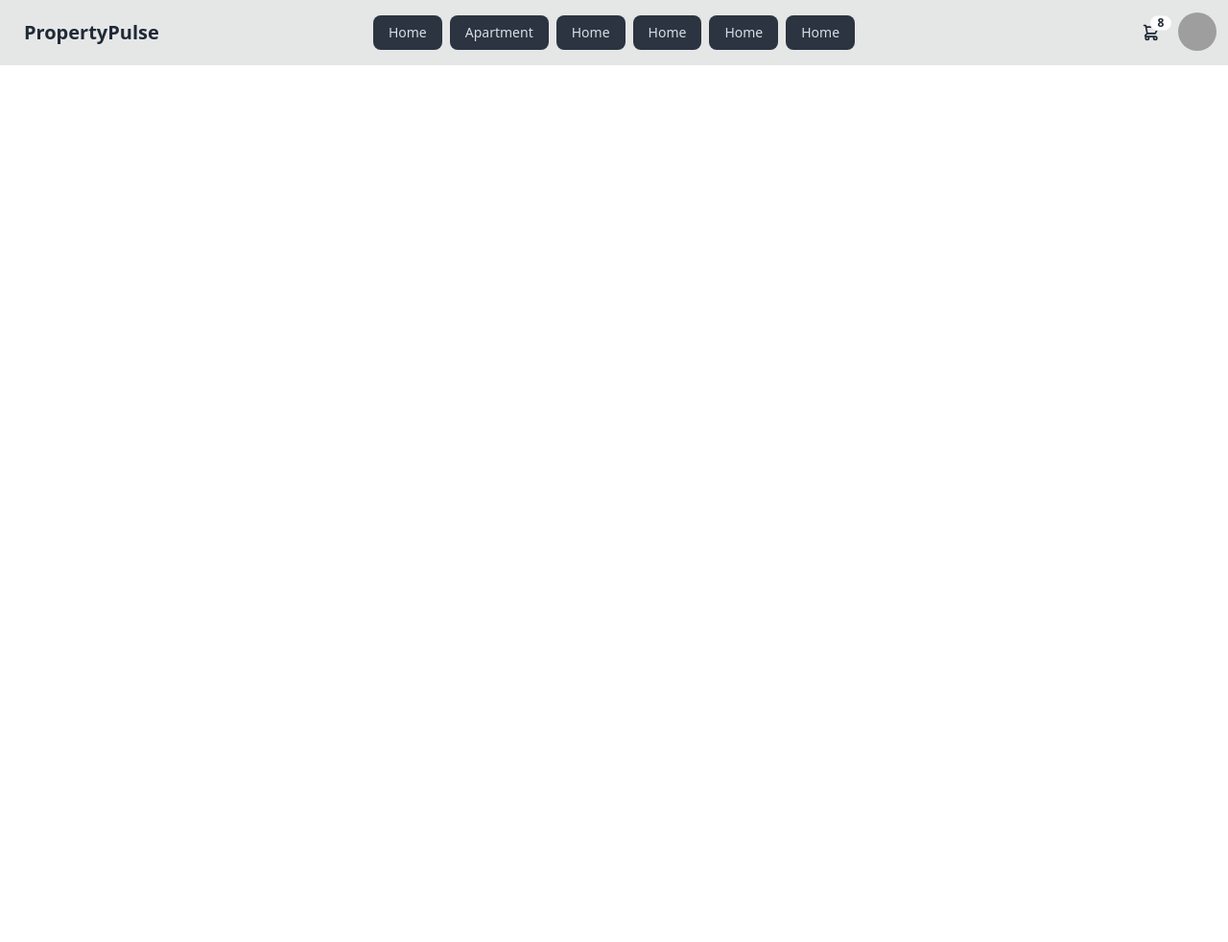
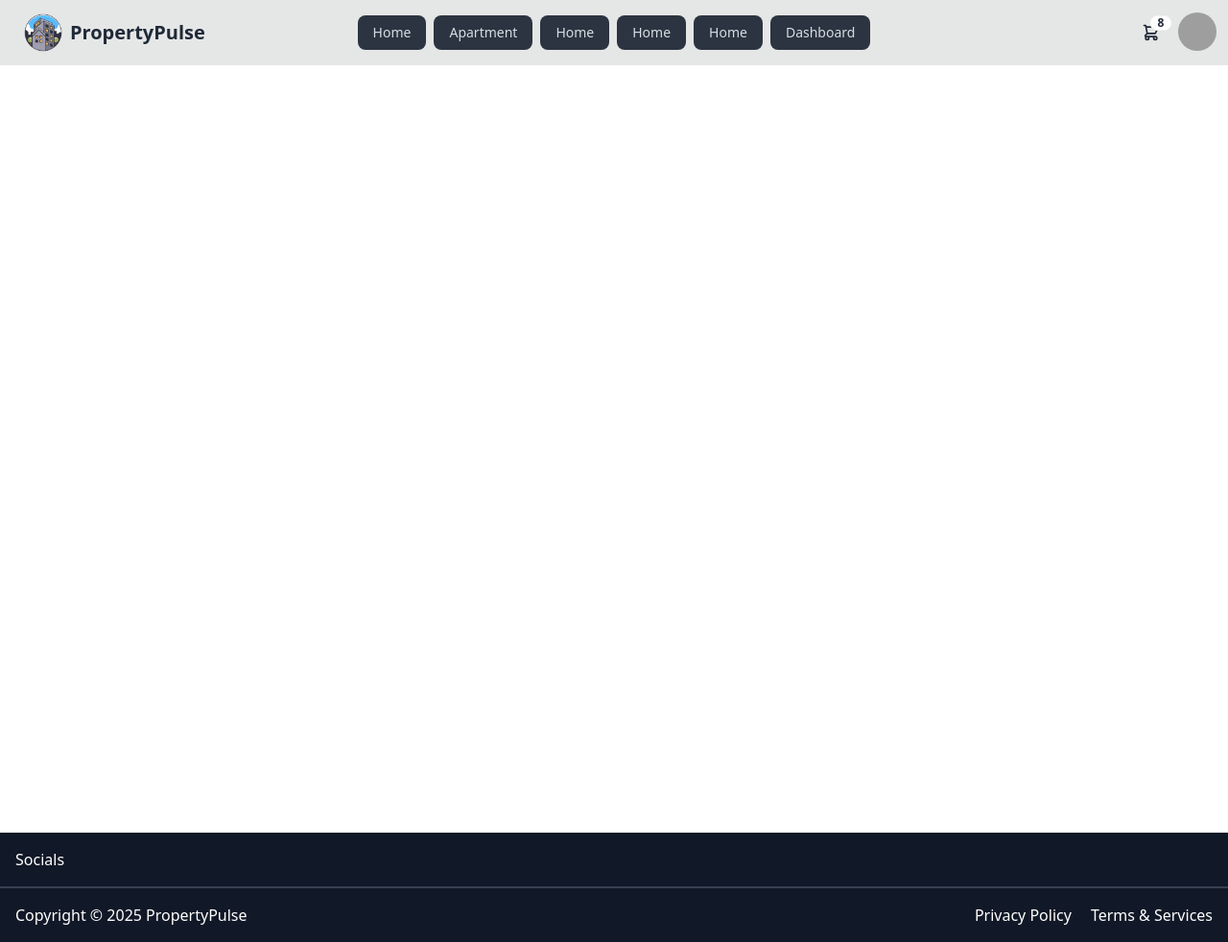
Before and after one commit to rohan26ir/Property-Pulse, a React (Vite) app: page / in a window 1280 px wide. Shown: the whole page at 96% size. Before the commit the page ends 800 px from the top, so only its background shows below. Built offline with nearby package versions, Linux system fonts and the light colour scheme; grey boxes are pictures that could not be loaded.

Commit message:
Add nav bar

```diff
--- a/src/layouts/Mainlayout/Mainlayout.jsx
+++ b/src/layouts/Mainlayout/Mainlayout.jsx
@@ -9,7 +9,7 @@ const Mainlayout = () => {
       <header>
         <Navbar></Navbar>
       </header>
-      <main className='w-11/12 mx-auto'>
+      <main className='w-11/12 mx-auto h-screen'>
         <Outlet></Outlet>
       </main>
       <footer>
--- a/src/shared/Footer/Footer.jsx
+++ b/src/shared/Footer/Footer.jsx
@@ -2,8 +2,34 @@ import React from 'react';
 
 const Footer = () => {
   return (
-    <div>
+    <div className='bg-gray-900 text-white'>
+      <div className=' flex  px-4 py-4'>
+        <div></div>
+        <div></div>
+        <div>
+          <h2>Socials</h2>
+          <div className='flex flex-col'>
+            <div></div>
+            <div></div>
+            <div></div>
+            <div></div>
+          </div>
+        </div>
+      </div>
 
+      <div className='flex justify-between border-t-2 border-gray-700 px-4 py-4'>
+        <div>
+          <p>Copyright © 2025 PropertyPulse</p>
+        </div>
+        <div className='flex justify-between  gap-5'>
+          <div>
+            <p>Privacy Policy</p>
+          </div>
+          <div>
+            <p>Terms & Services</p>
+          </div>
+        </div>
+      </div>
     </div>
   );
 };
--- a/src/shared/Navbar/Navbar.jsx
+++ b/src/shared/Navbar/Navbar.jsx
@@ -1,6 +1,6 @@
 import React, { useState } from "react";
 import { GiHamburgerMenu } from "react-icons/gi";
-import { NavLink } from "react-router-dom";
+import { Link, NavLink } from "react-router-dom";
 
 const Navbar = () => {
   const navMenu = (
@@ -21,12 +21,12 @@ const Navbar = () => {
         <NavLink to={'/'}>Home</NavLink>
       </li>
       <li>
-        <NavLink to={'/'}>Home</NavLink>
+        <NavLink to={'/'}>Dashboard</NavLink>
       </li>
     </>
   );
 
-  const [showDocs, setShowDocs] = useState(true); // Default to false
+  const [showDocs, setShowDocs] = useState(true);
 
   return (
     <div className="navbar bg-base-300">
@@ -49,9 +49,9 @@ const Navbar = () => {
         )}
         </div>
 
-        <a className="btn btn-ghost text-xl" href="#home">
-          PropertyPulse
-        </a>
+        <Link to={'/'} className="btn btn-ghost text-xl" href="#home">
+          <img className="h-10 rounded-full" src="/favicon.png" alt="" /> PropertyPulse
+        </Link>
       </div>
       {/* Navbar Center */}
       <div className="navbar-center hidden md:flex">
```
Also changed, not shown: note.txt.
